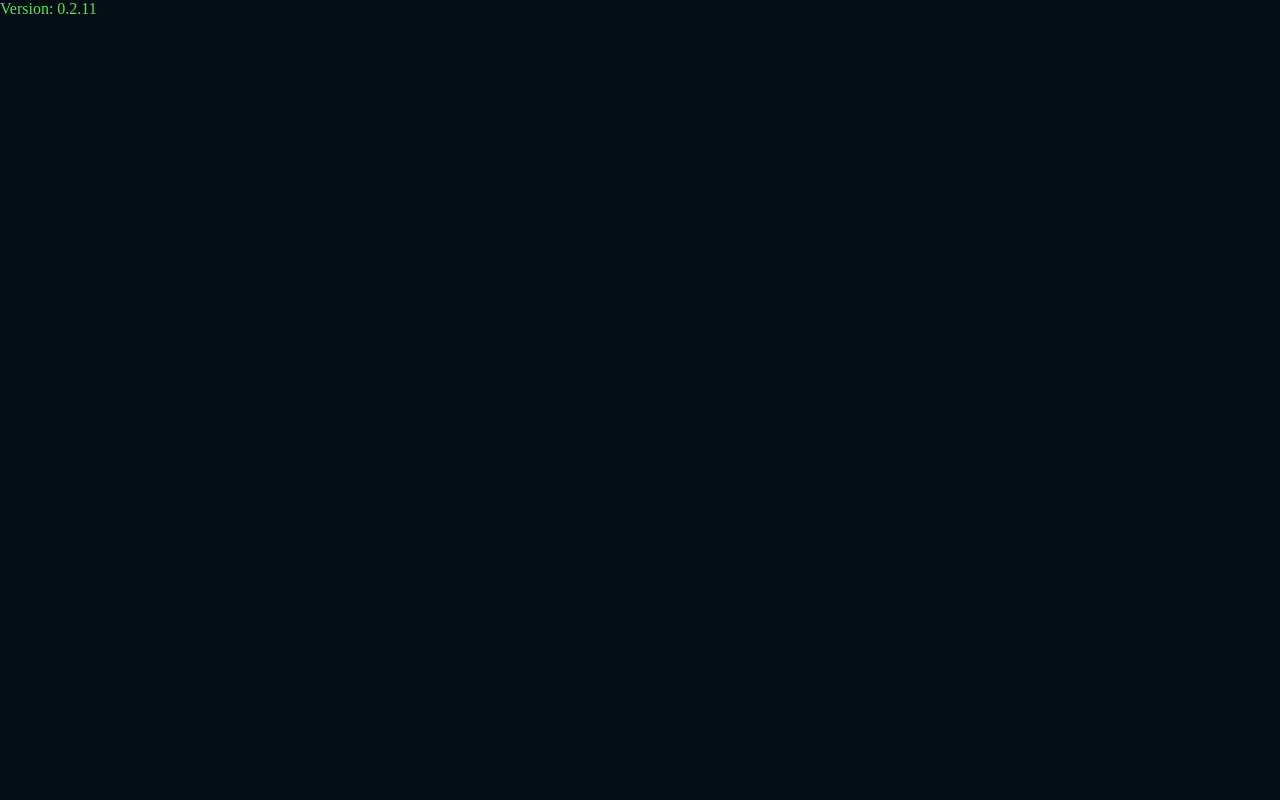
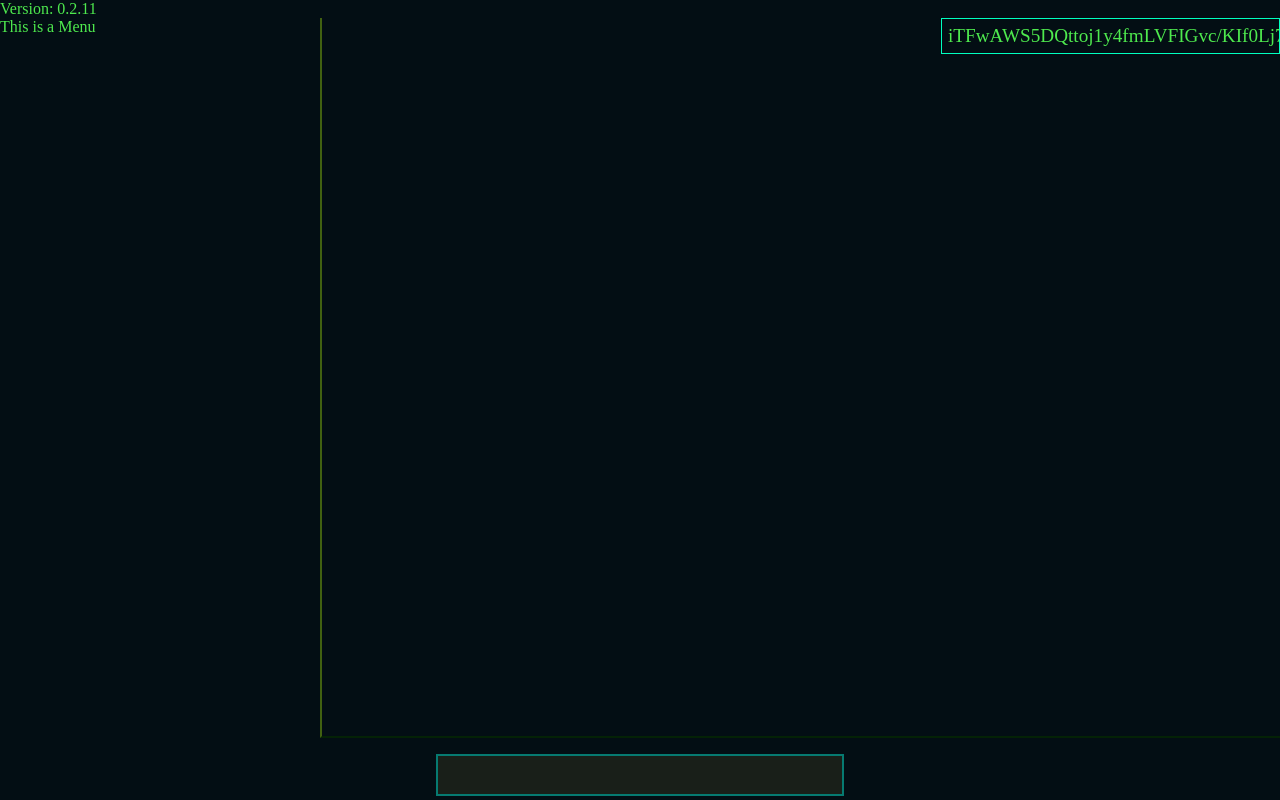
Before and after one commit to TimeCrunch101/private-home-chat-client, a Vue app: page / in a window 1280 px wide. Built offline with nearby package versions, Linux system fonts and the light colour scheme.

Commit message:
chore: design

```diff
--- a/src/App.vue
+++ b/src/App.vue
@@ -1,5 +1,6 @@
 <script setup>
 import {useRouter} from "vue-router"
+import NavBar from "./components/NavBar.vue"
 const router = useRouter()
 
 router.push('/')
@@ -8,11 +9,10 @@ router.push('/')
 
 <template>
     <p>Version: 0.2.11</p>
+    <!-- <NavBar /> -->
     <RouterView />
 </template>
 
 <style scoped>
-p {
-    color: #4ee94e;
-}
+
 </style>
--- a/src/assets/main.css
+++ b/src/assets/main.css
@@ -5,3 +5,7 @@
 body {
     background-color: #030e14;
 }
+
+p,h1,h2,h3,h4,h5,li {
+    color: #4ee94e;
+}
--- /dev/null
+++ b/src/components/ChatBox.vue
@@ -0,0 +1,105 @@
+<script setup>
+import { ref } from "vue";
+
+const chats = ref([{
+    msg: 'iTFwAWS5DQttoj1y4fmLVFIGvc/KIf0Lj7exOcrDlPHCUKzoTsmA44qO8+IfFGwfuScSToiRiKjkmPEXrjnobLTBIWVRDzSxvrCN/L2Hpws59cgrbcYyL4t1G8VWA7mZubRmubRB2SvdeTMmRPfdLHsSJEgVgXRmFIML1T3TvA4=',
+    user: 'self'
+}])
+const message = ref("")
+
+const sendMessage = async () => {
+    const encrypted = await window.versions.encrypt(message.value)
+    if (message.value.trim() === "") return; // Prevent empty messages
+    chats.value.push({ user: "self", msg: encrypted });
+    message.value = "";
+}
+
+</script>
+
+<template>
+
+<div class="container">
+    <div class="nav-bar">
+        <p>This is a Menu</p>
+    </div>
+    <div class="chat-window">
+
+        <div v-for="msg in chats" class="chat-message-wrapper">
+            <div class="chat-message" :class="{ 'self': msg.user === 'self' }">
+                <p>{{ msg.msg }}</p>
+            </div>
+        </div>
+    </div>
+
+</div>
+<div class="chat-input-container">
+    <form @submit.prevent="sendMessage()">
+        <input type="text" name="user-input" id="user-input" v-model="message">
+    </form>
+</div>
+
+</template>
+
+<style scoped>
+
+/* 113911 */
+
+#user-input {
+    display: flex;
+    justify-self: center;
+    font-size: large;
+    height: 2em;
+    width: 400px;
+    border: 2px solid rgb(6, 122, 113);
+    background-color: #191f19;
+    color: white;
+}
+
+.chat-input-container {
+    margin-top: 1em;
+}
+
+.container {
+    display: grid;
+    grid-template-columns: 25% 1fr;
+    /* outline: 1px solid red; */
+}
+.nav-bar {
+    /* outline: 2px solid orange; */
+    height: calc(100vh - 5em);
+}
+
+
+.chat-window {
+    display: flex;
+    flex-direction: column;
+    border-left: 2px solid rgb(65, 97, 17);
+    border-bottom: 2px solid rgb(4, 34, 6);
+    padding-left: 5px;
+    max-height: calc(100vh - 5em);
+    overflow-y: scroll;
+}
+
+.chat-message-wrapper {
+    font-size: 1.2em;
+    color: #4ee94e;
+    /* border: 1px solid purple; */
+}
+
+.chat-message {
+    display: flex;
+    width: max-content;
+    max-width: 325px;
+    overflow: auto;
+    border: 1px solid rgb(0, 255, 191);
+    /* border-radius: .5em; */
+    margin-bottom: 1.5em;
+    padding: 6px;
+
+}
+
+.self {
+    justify-self: end;
+}
+
+</style>
--- /dev/null
+++ b/src/components/NavBar.vue
@@ -0,0 +1,28 @@
+<script setup>
+</script>
+<template>
+
+
+
+<ul>
+    <li>TEST</li>
+</ul>
+
+
+<h1>NAV</h1>
+
+
+
+
+
+
+
+
+
+
+
+
+</template>
+<style scoped>
+
+</style>
--- a/src/server/tor.js
+++ b/src/server/tor.js
@@ -5,7 +5,7 @@ import axios from "axios"
 const proxy = 'socks5h://127.0.0.1:9050';
 const agent = new SocksProxyAgent(proxy);
 // FIXME: Add correct path..
-const tor = "/home/aaron/GITHUB/testing/resources/tor/linux/tor/tor"
+const tor = "/home/aaron/GITHUB/private-home-chat-client/resources/tor/linux/tor/tor"
 
 const torProcess = spawn(tor, []);
 
--- a/src/views/MainView.vue
+++ b/src/views/MainView.vue
@@ -1,8 +1,11 @@
 <script setup>
+import ChatBox from "../components/ChatBox.vue"
 
 </script>
 
 <template>
+
+<ChatBox />
 
 </template>
 
```
